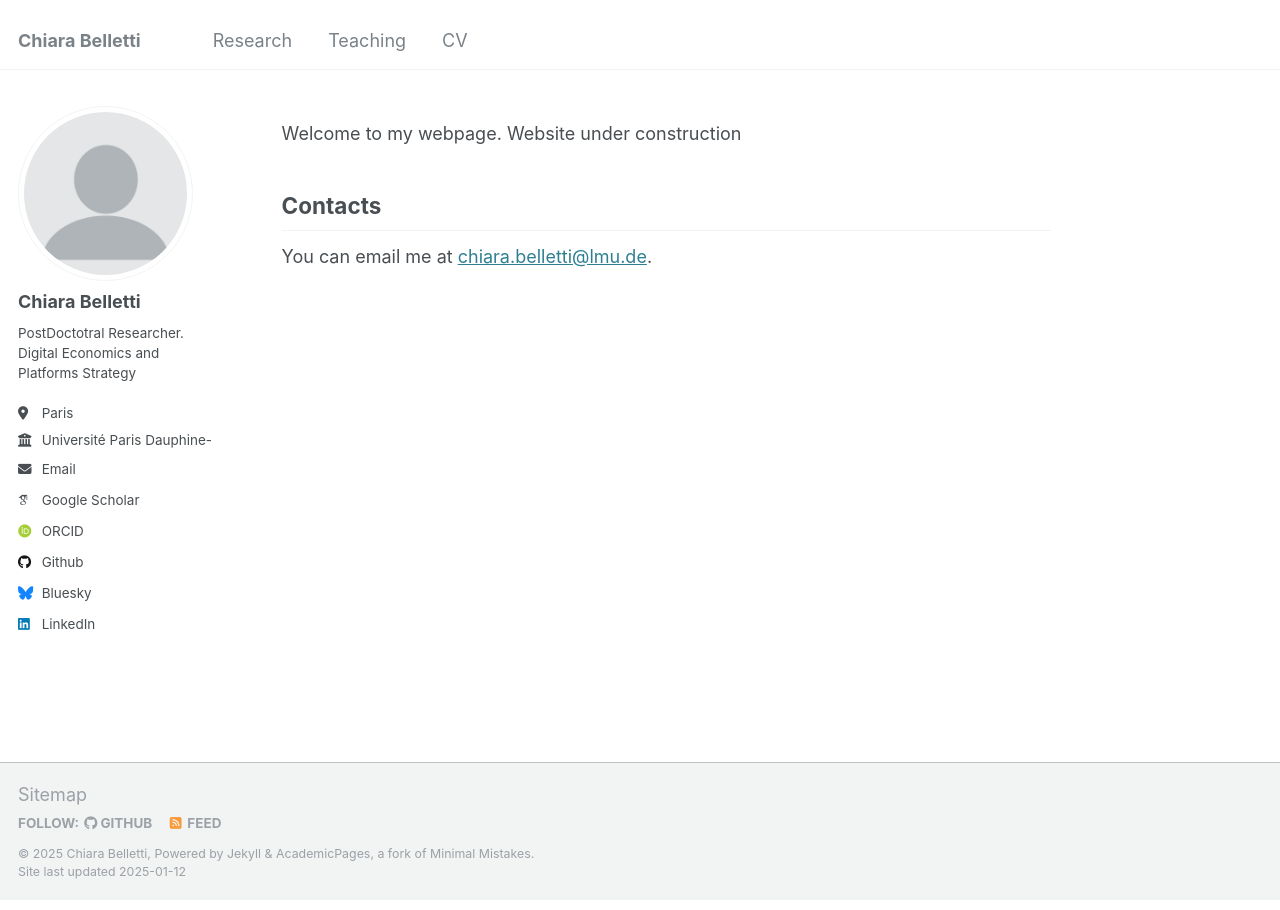
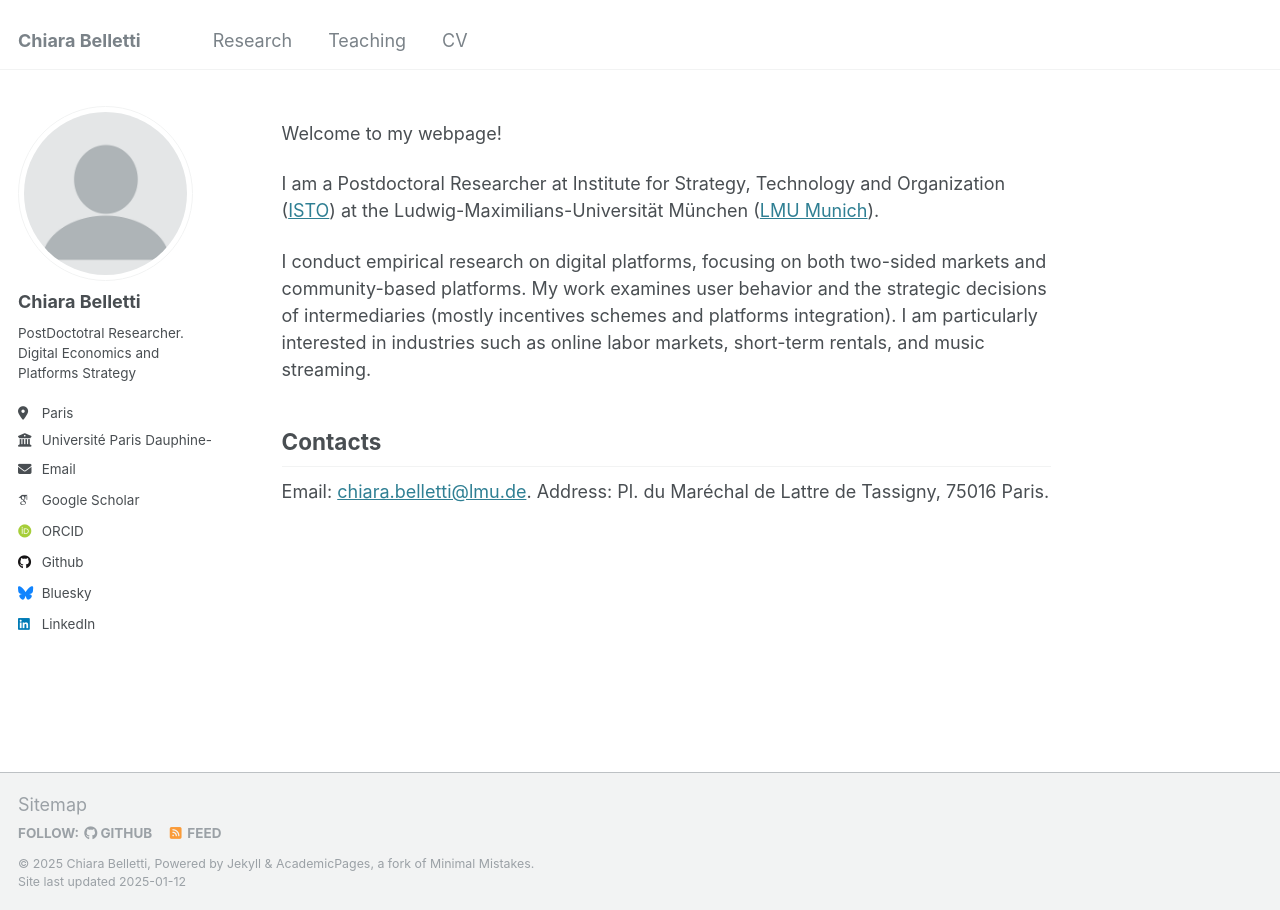
Before and after one commit to ChiaraBelletti/ChiaraBelletti.github.io, a Jekyll site: the page built from _pages/about.md, in a window 1280 px wide. Built offline with Jekyll 4.4.1, drawn with Linux system fonts in a browser that asks for light colours; some web fonts are replaced.

Commit message:
Update about.md

```diff
--- a/_pages/about.md
+++ b/_pages/about.md
@@ -8,9 +8,15 @@ redirect_from:
   - /about.html
 ---
 
-Welcome to my webpage. Website under construction
+Welcome to my webpage!
+
+I am a Postdoctoral Researcher at Institute for Strategy, Technology and Organization (<a href="https://www.som.lmu.de/isto/en/">ISTO</a>) at the Ludwig-Maximilians-Universität München (<a href="https://www.lmu.de/en/">LMU Munich</a>).
+
+I conduct empirical research on digital platforms, focusing on both two-sided markets and community-based platforms. My work examines user behavior and the strategic decisions of intermediaries (mostly incentives schemes and platforms integration).
+I am particularly interested in industries such as online labor markets, short-term rentals, and music streaming.
 
 Contacts
 ------
 
-You can email me at <a href="mailto:">chiara.belletti@lmu.de</a>.
+Email: <a href="mailto:">chiara.belletti@lmu.de</a>.
+Address: Pl. du Maréchal de Lattre de Tassigny, 75016 Paris.
```
